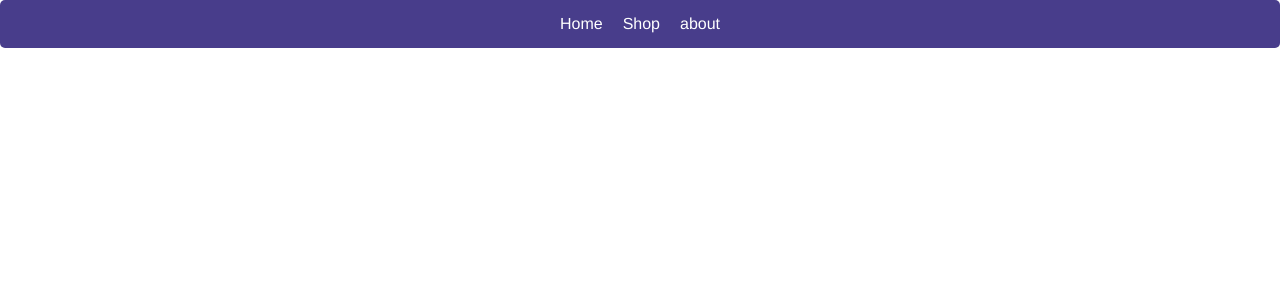
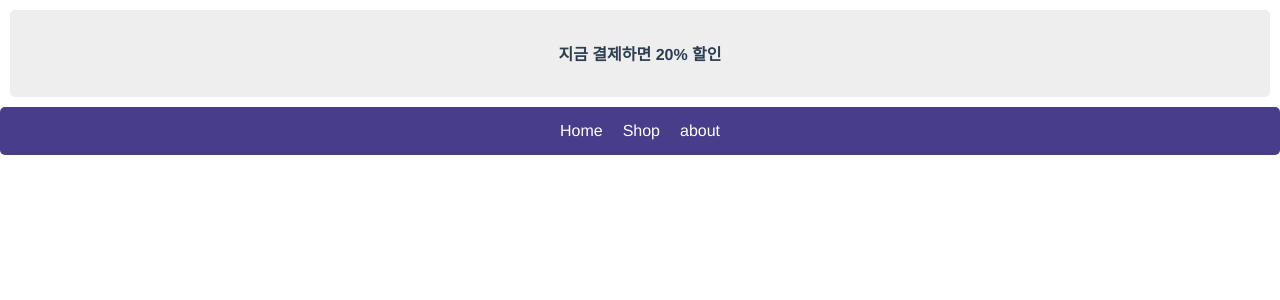
Before and after one commit to jichang-lee/Vue3Study, a Vue app: page / in a window 1280 px wide. Shown: the top 300 px of the page. Built offline with nearby package versions, Linux system fonts and the light colour scheme.

Commit message:
component

```diff
--- a/src/App.vue
+++ b/src/App.vue
@@ -1,15 +1,8 @@
 <template>
 
-    <div class="black-bg" v-if="modal == true">
-      <div class="white-bg">
-        <img :src="data[productDetail].image" style='width: 60%' >
-        <h4>{{data[productDetail].title}}</h4>
-        <p>{{data[productDetail].content}}</p>
-        <button @click="modal = false">닫기</button>
-      </div>
-    </div>
+    <ModalInfo></ModalInfo>
 
-
+  <DiscountInfo></DiscountInfo>
 
   <div class="menu">
      <a v-for="(menus , i) in menuInfo" :key="i">{{ menus }}</a>
@@ -30,7 +23,8 @@
 
 <script>
   import  data  from "./assets/oneRoom.js";
-
+  import DiscountInfo from "./Discount.vue";
+  import ModalInfo from "./ModalVener.vue"
 
 export default {
   name: 'App',
@@ -52,7 +46,7 @@ export default {
   },
 
   components: {
-
+    DiscountInfo, ModalInfo
   }
 }
 </script>
@@ -65,6 +59,13 @@ export default {
 div {
   box-sizing: border-box;
 }
+.discount {
+  background: #eee;
+  padding: 10px;
+  margin: 10px;
+  border-radius: 5px;
+}
+
 .black-bg {
   width: 100%; height:100%;
   background: rgba(0,0,0,0.5);
--- /dev/null
+++ b/src/Discount.vue
@@ -0,0 +1,17 @@
+<template>
+  <div class="discount">
+    <h4>지금 결제하면 20% 할인</h4>
+  </div>
+</template>
+
+<script>
+export default {
+    name: 'DiscountInfo',
+
+}
+
+</script>
+
+<style>
+
+</style>
--- /dev/null
+++ b/src/ModalVener.vue
@@ -0,0 +1,22 @@
+<template>
+    <div class="black-bg" v-if="modal == true">
+      <div class="white-bg">
+        <img :src="data[productDetail].image" style='width: 60%' >
+        <h4>{{data[productDetail].title}}</h4>
+        <p>{{data[productDetail].content}}</p>
+        <p>{{data[productDetail].price}} 원</p>
+        <button @click="modal = false">닫기</button>
+      </div>
+    </div>
+</template>
+
+<script>
+export default {
+    name:'modalInfo',
+
+}
+</script>
+
+<style>
+
+</style>
```
